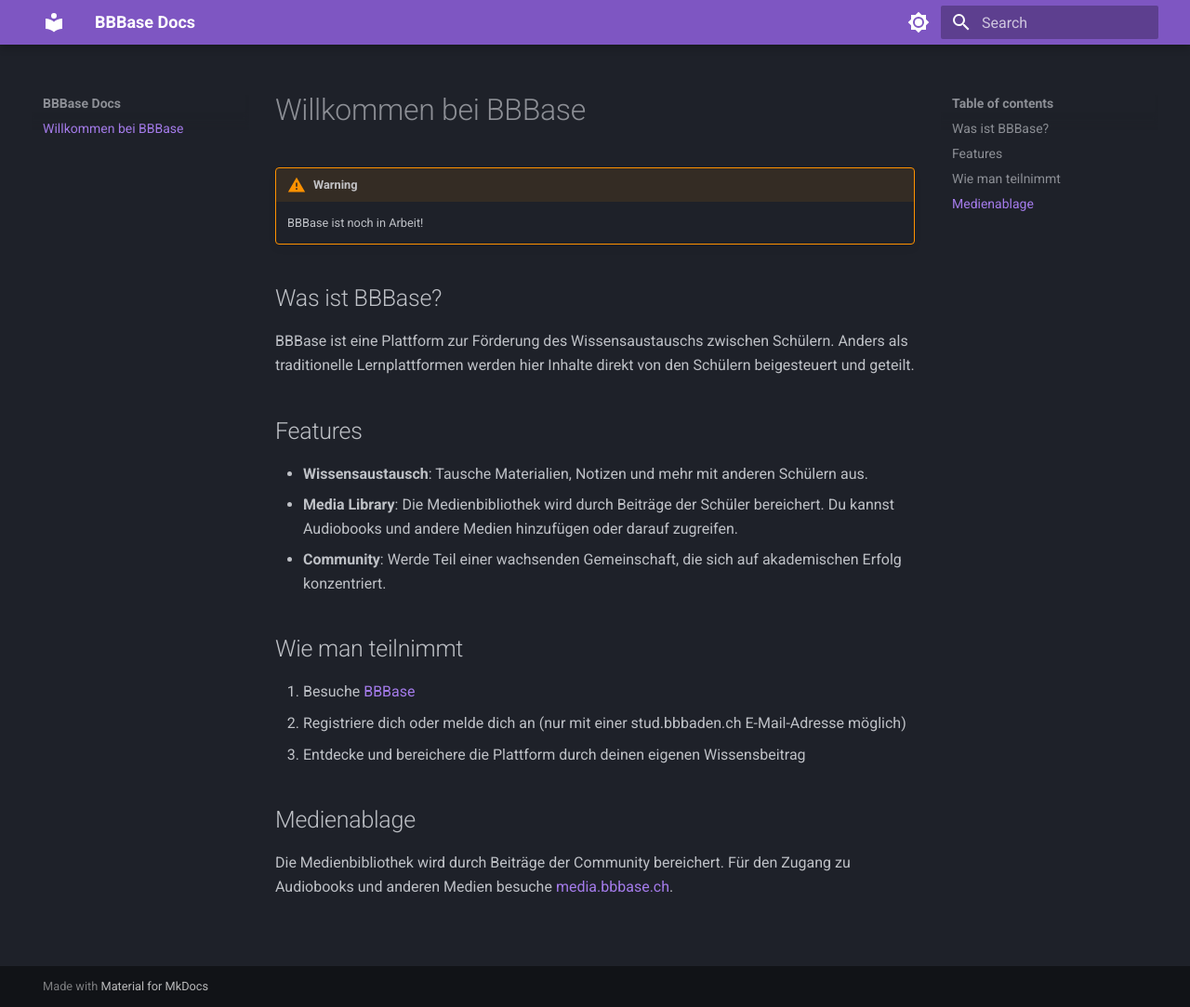
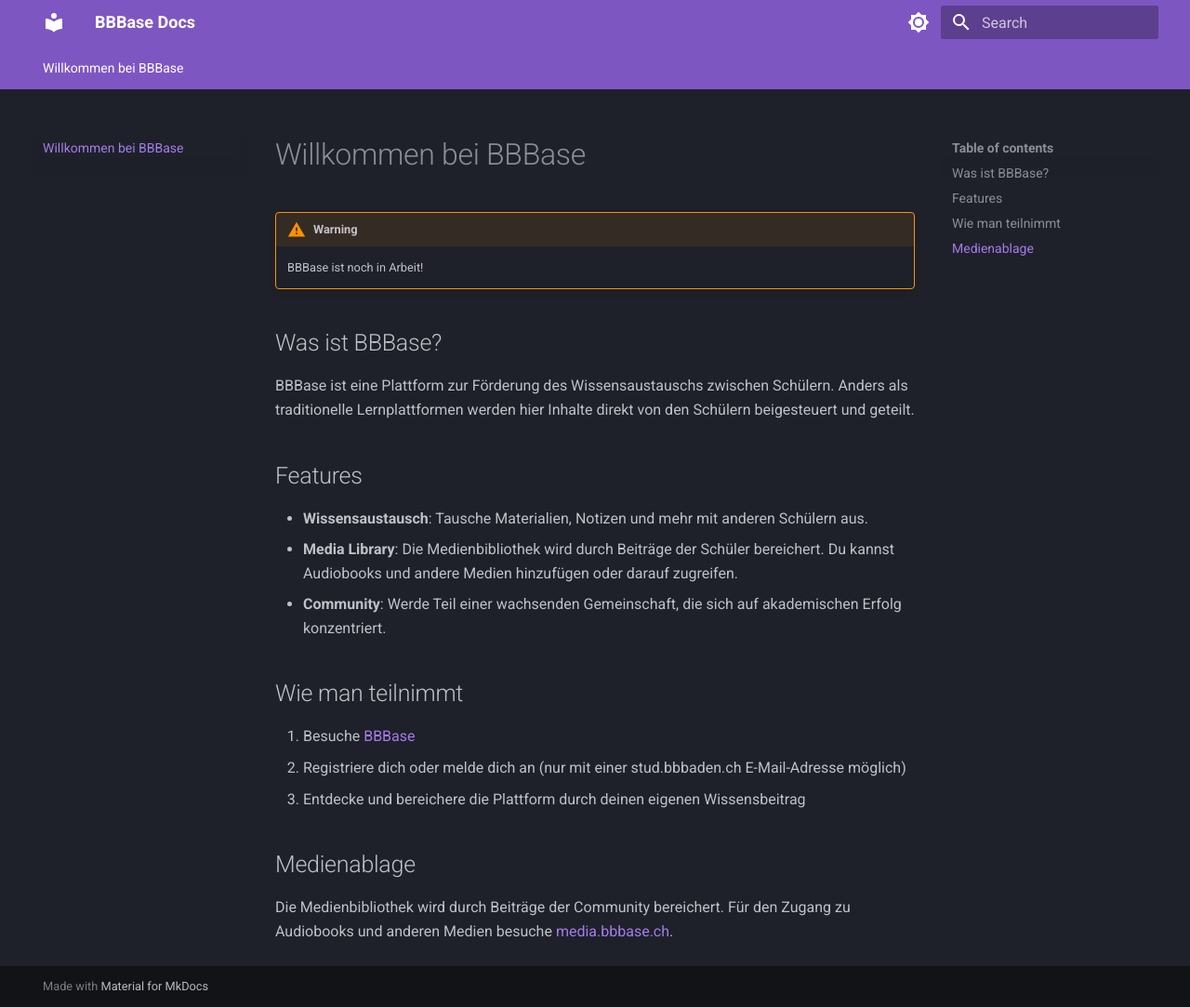
Before and after one commit to mikeshootzz/bbbase-docs, an MkDocs documentation site: the page built from docs/index.md, in a window 1280 px wide and 1083 px high. Shown: the whole window at 93% size. Built offline with MkDocs 1.6.1 and Material for MkDocs 9.7.7, drawn with Linux system fonts in a browser that asks for light colours.

Commit message:
nav hinzugefügt

```diff
--- a/mkdocs.yml
+++ b/mkdocs.yml
@@ -11,6 +11,10 @@
   - pymdownx.details
 theme:
   name: material
+  features:
+    - navigation.tabs
+    - toc.follow
+    - content.code.copy
   palette:
     # Palette toggle for light mode
     - scheme: slate
```
